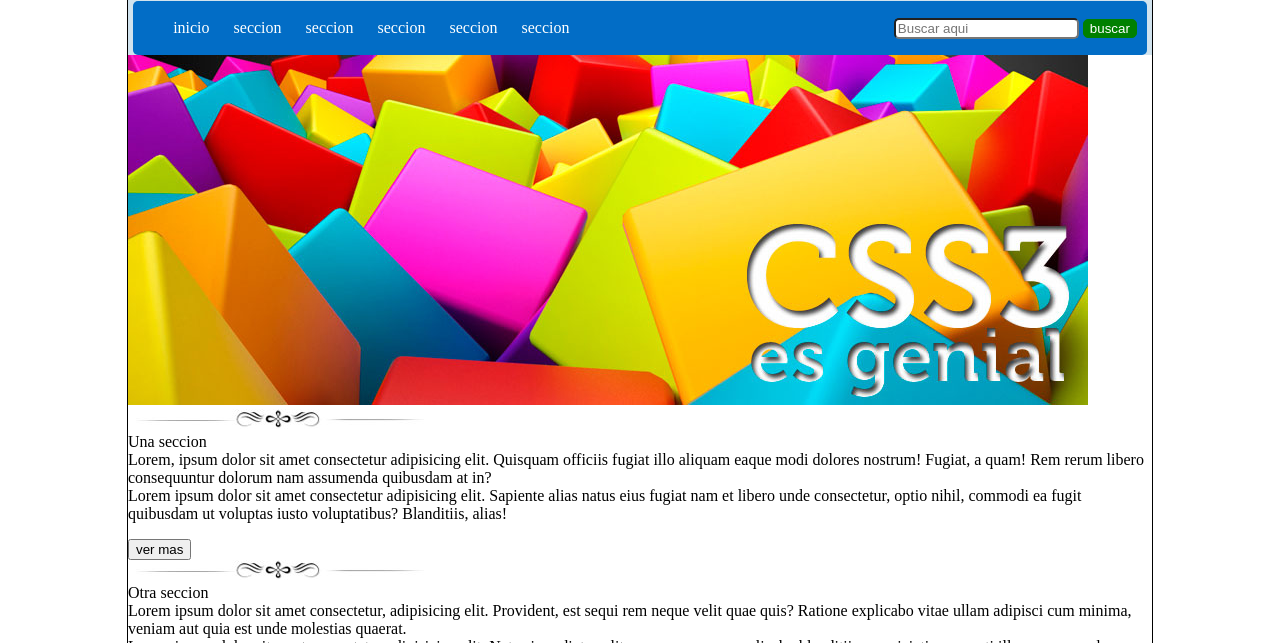
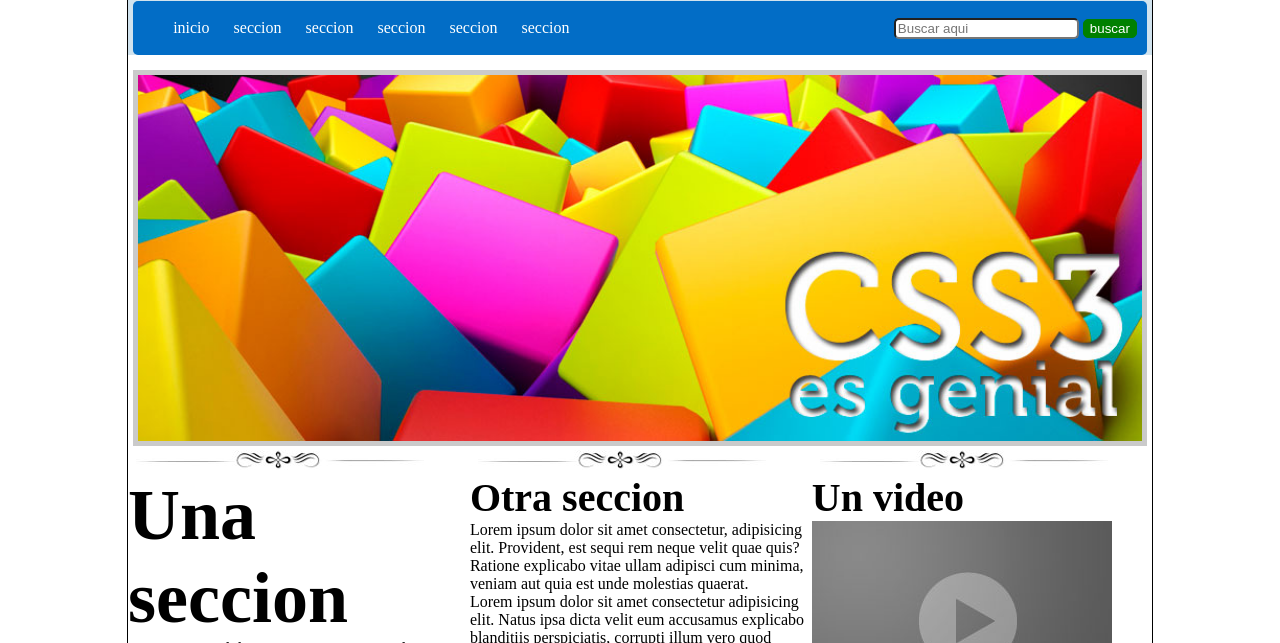
Before and after one commit to lkarenbeltran/pw10112241, a plain HTML site: page pw10112241/practica01css/index.html in a window 1280 px wide. Shown: the part 157-800 px from the top of the page. Drawn offline with Linux system fonts and the light colour scheme.

Commit message:
Practica01 Terminada

```diff
--- a/pw10112241/practica01css/css/estilos.css
+++ b/pw10112241/practica01css/css/estilos.css
@@ -36,4 +36,39 @@ header nav ul li {
 }
 #logo{ /* id="logo" */
     margin: -150px 0px 0px 0px;
+
 }
+#seccion01{
+    margin-top: 15px;
+}
+#seccion01 article{
+    text-align: center;
+}
+#seccion01 article img{
+    border: 5px solid rgba(150,150,150,0.5);
+    width: 98%;
+
+}
+
+#seccion02 article{
+    display:inline-block;
+    vertical-align: top;
+    width: 33%;
+}
+#seccion02 article input[type="submit"]{
+    background-color: white;
+    border-radius: 5px;
+    color: blue;
+    margin-left: 35%;
+
+
+}
+.nito {
+    font-weight: bold; /*negrits*/
+}
+.otraSeccion{
+    font-size: 2.5em;
+}
+.unaSeccion{
+    font-size: 4.5em; /*4.5 x 16*/
+}
--- a/pw10112241/practica01css/index.html
+++ b/pw10112241/practica01css/index.html
@@ -1,11 +1,13 @@
 <!DOCTYPE html>
 <html lang="es">
+
 <head>
     <meta charset="UTF-8">
     <meta name="viewport" content="width=device-width, initial-scale=1.0">
     <title>Práctica 01 HTML + CSS </title>
     <link rel="stylesheet" href="css/estilos.css">
 </head>
+
 <body>
     <header>
         <img src="img/resplandor.png" alt="fondo">
@@ -31,23 +33,32 @@
         </article>
     </section>
     <section id="seccion02">
-        <article><img src="img/separador.jpg" alt="separador">
+        <article>
+            <img src="img/separador.jpg" alt="separador">
             <br>
             <span class="unaSeccion nito">Una seccion</span>
             <br>
-        Lorem, ipsum dolor sit amet consectetur adipisicing elit. Quisquam officiis fugiat illo aliquam eaque modi dolores nostrum! Fugiat, a quam! Rem rerum libero consequuntur dolorum nam assumenda quibusdam at in?
+            Lorem, ipsum dolor sit amet consectetur adipisicing elit. Quisquam officiis fugiat illo aliquam eaque modi
+            dolores nostrum! Fugiat, a quam! Rem rerum libero consequuntur dolorum nam assumenda quibusdam at in?
             <br>
-        Lorem ipsum dolor sit amet consectetur adipisicing elit. Sapiente alias natus eius fugiat nam et libero unde consectetur, optio nihil, commodi ea fugit quibusdam ut voluptas iusto voluptatibus? Blanditiis, alias!</article>
+            Lorem ipsum dolor sit amet consectetur adipisicing elit. Sapiente alias natus eius fugiat nam et libero unde
+            consectetur, optio nihil, commodi ea fugit quibusdam ut voluptas iusto voluptatibus? Blanditiis, alias!
             <p></p>
             <input type="submit" value="ver mas">
+        </article>
+
+        </article>
         <article>
             <img src="img/separador.jpg" alt="separador">
             <br>
             <span class="otraSeccion nito"> Otra seccion</span>
             <br>
-        Lorem ipsum dolor sit amet consectetur, adipisicing elit. Provident, est sequi rem neque velit quae quis? Ratione explicabo vitae ullam adipisci cum minima, veniam aut quia est unde molestias quaerat.
+            Lorem ipsum dolor sit amet consectetur, adipisicing elit. Provident, est sequi rem neque velit quae quis?
+            Ratione explicabo vitae ullam adipisci cum minima, veniam aut quia est unde molestias quaerat.
             <br>
-        Lorem ipsum dolor sit amet consectetur adipisicing elit. Natus ipsa dicta velit eum accusamus explicabo blanditiis perspiciatis, corrupti illum vero quod expedita aliquam vel nam delectus eos qui tempore voluptas.
+            Lorem ipsum dolor sit amet consectetur adipisicing elit. Natus ipsa dicta velit eum accusamus explicabo
+            blanditiis perspiciatis, corrupti illum vero quod expedita aliquam vel nam delectus eos qui tempore
+            voluptas.
             <p></p>
             <input type="submit" value="ver mas">
         </article>
@@ -60,4 +71,5 @@
         </article>
     </section>
 </body>
+
 </html>
```
Lines whose indentation alone changed are shown as unchanged.
